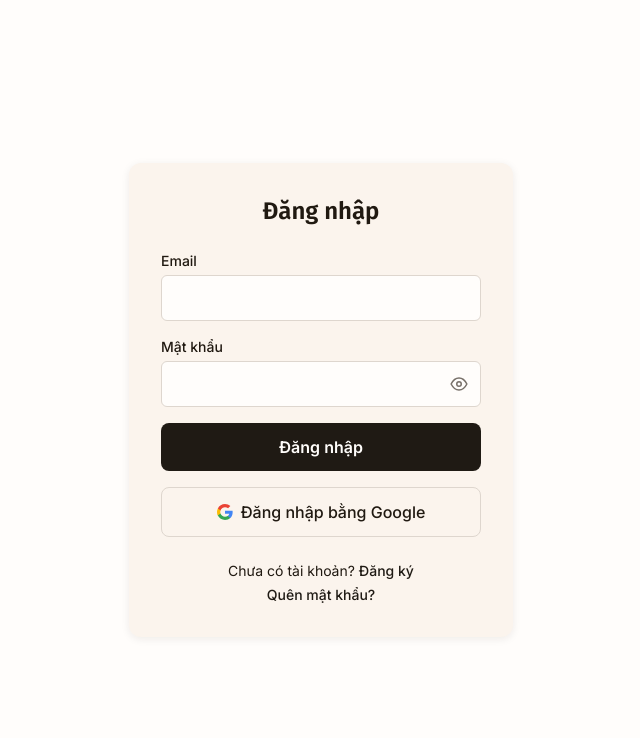
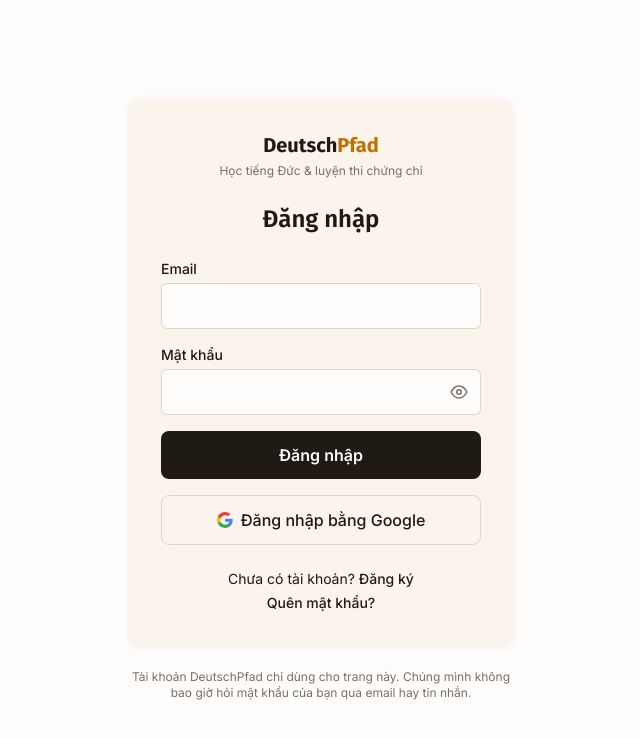
Before and after one commit to DoanTienTrung/deutschpfad, a React (Vite) app in the folder frontend/: page /login in a window 1280 px wide. Shown: the top 738 px of the page, without its empty margins (319-959 px from the left). Built offline with nearby package versions, Linux system fonts and the light colour scheme; no server answers.

Commit message:
Identify the app on auth pages so the login form is not mistaken for phishing

```diff
--- a/frontend/src/components/auth/AuthCard.tsx
+++ b/frontend/src/components/auth/AuthCard.tsx
@@ -1,5 +1,19 @@
 import type { ReactNode } from 'react'
+import { Link } from 'react-router-dom'
 
+/**
+ * Khung dùng chung cho các trang đăng nhập / đăng ký / đặt lại mật khẩu.
+ *
+ * <p><b>Vì sao có phần thương hiệu ở đầu thẻ:</b> trước đây thẻ này chỉ có mỗi tiêu đề ("Đăng
+ * nhập") rồi tới ô email và mật khẩu — không tên trang, không logo, không đường về trang chủ.
+ * Một biểu mẫu thu thập mật khẩu mà không hề xưng danh chính là hình dạng của trang giả mạo, và
+ * Google Search Console đã xếp site vào nhóm <i>"Possible Phishing Detected on User Login"</i>
+ * (2026-09-26) — không kèm URL mẫu nào, tức là vấn đề nằm ở chính hình dạng trang đăng nhập chứ
+ * không phải có trang độc hại nào trên máy chủ.
+ *
+ * <p>Tên thương hiệu bấm được và trỏ về trang chủ: vừa để người dùng biết mình đang ở đâu và
+ * thoát ra được, vừa là thứ tối thiểu mà một trang đăng nhập thật phải có.
+ */
 export default function AuthCard({
   title,
   children,
@@ -10,14 +24,29 @@
   footer?: ReactNode
 }) {
   return (
-    <div className="min-h-screen flex items-center justify-center bg-canvas px-4 py-12">
+    <div className="min-h-screen flex flex-col items-center justify-center bg-canvas px-4 py-12">
       <div className="w-full max-w-sm rounded-lg bg-surface p-8 shadow-lifted">
+        <div className="mb-6 text-center">
+          <Link
+            to="/"
+            className="font-display text-xl font-bold text-ink transition-opacity hover:opacity-80"
+          >
+            Deutsch<span className="text-accent-deep">Pfad</span>
+          </Link>
+          <p className="mt-1 text-xs text-muted">Học tiếng Đức &amp; luyện thi chứng chỉ</p>
+        </div>
+
         <h1 className="mb-6 text-center font-display text-2xl font-semibold text-ink text-balance">
           {title}
         </h1>
         {children}
         {footer && <div className="mt-6 space-y-1 text-center text-sm">{footer}</div>}
       </div>
+
+      <p className="mt-6 max-w-sm text-center text-xs text-muted">
+        Tài khoản DeutschPfad chỉ dùng cho trang này. Chúng mình không bao giờ hỏi mật khẩu của bạn
+        qua email hay tin nhắn.
+      </p>
     </div>
   )
 }
```
